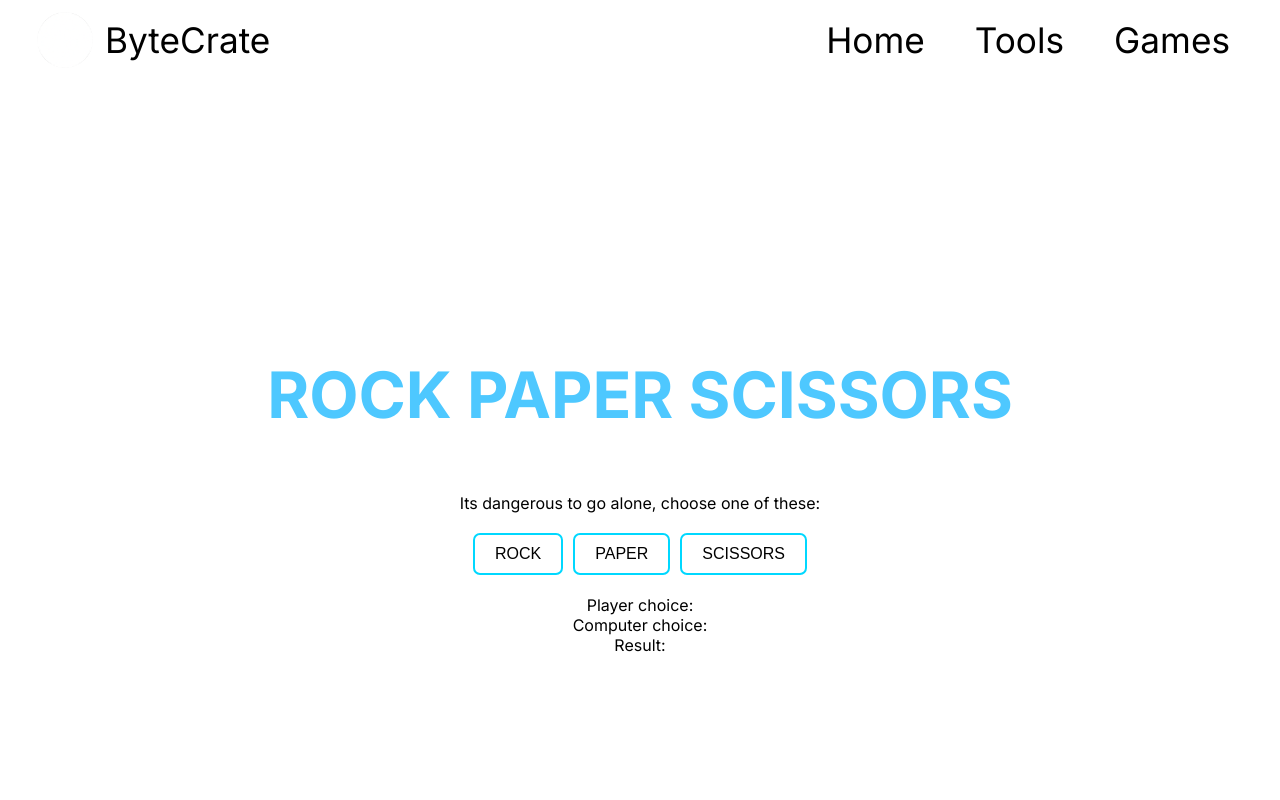
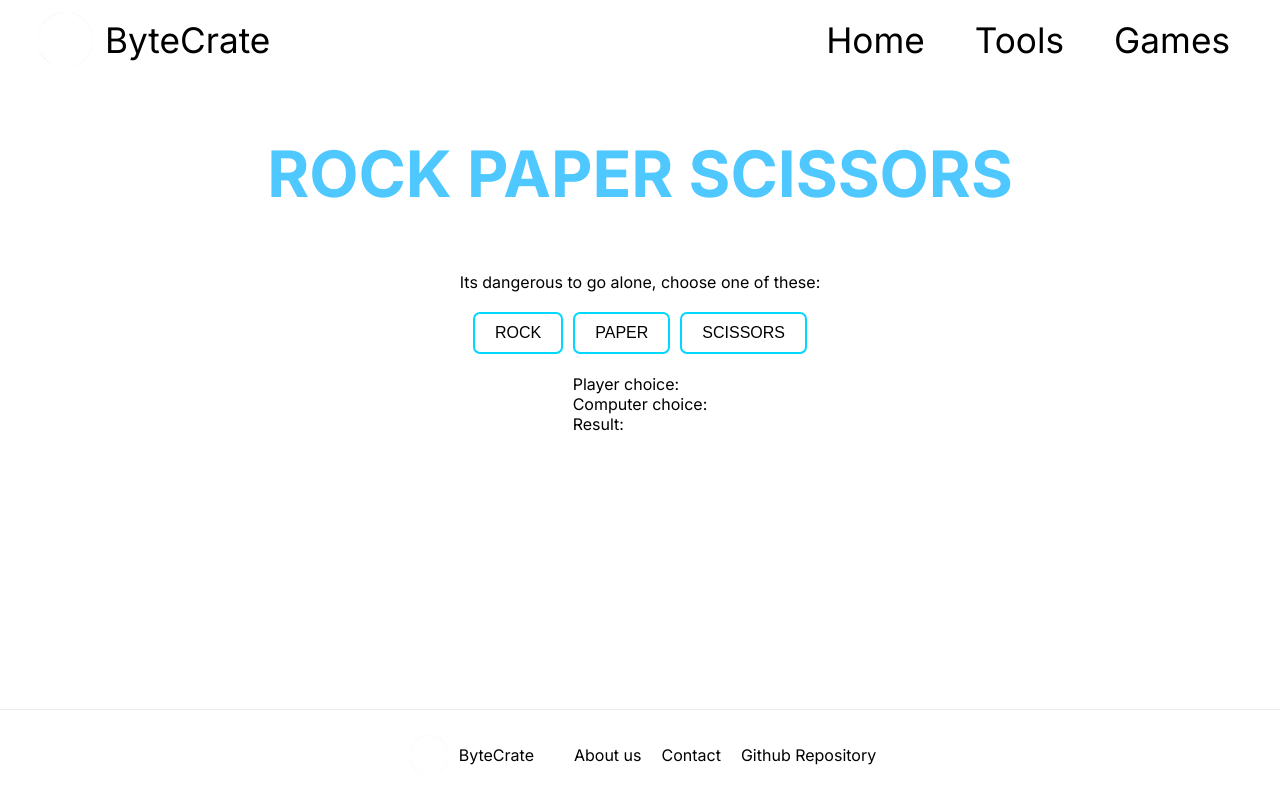
Before and after one commit to hafemi/bytecrate, a Next.js app: page /games/rock-paper-scissors in a window 1280 px wide. Shown: the top 800 px of the page. Built offline with nearby package versions, Linux system fonts and the light colour scheme.

Commit message:
RPS - updated styling
.page and .main interrupt with the root layout

```diff
--- a/app/games/rock-paper-scissors/page.module.css
+++ b/app/games/rock-paper-scissors/page.module.css
@@ -1,12 +1,3 @@
-.page {
-    display: flex;
-    flex-direction: column;
-    justify-content: center;
-    align-items: center;
-    height: 100vh;
-    text-align: center;
-  }
-
 .main {
   display: flex;
   flex-direction: column;
@@ -18,8 +9,5 @@
   display: flex;
   gap: 10px;
   margin-top: 20px;
+  margin-bottom: 20px;
 }
-
-  .result {
-    margin-top: 20px;
-  }
--- a/app/games/rock-paper-scissors/page.tsx
+++ b/app/games/rock-paper-scissors/page.tsx
@@ -30,7 +30,7 @@ export default function Home() {
   };
 
   return (
-    <div className={styles.page}>
+    <div>
       <title>ByteCrate - Rock Paper Scissors</title>
       <main className={styles.main}>
         <h1>ROCK PAPER SCISSORS</h1>
```
Lines whose indentation alone changed are shown as unchanged.
